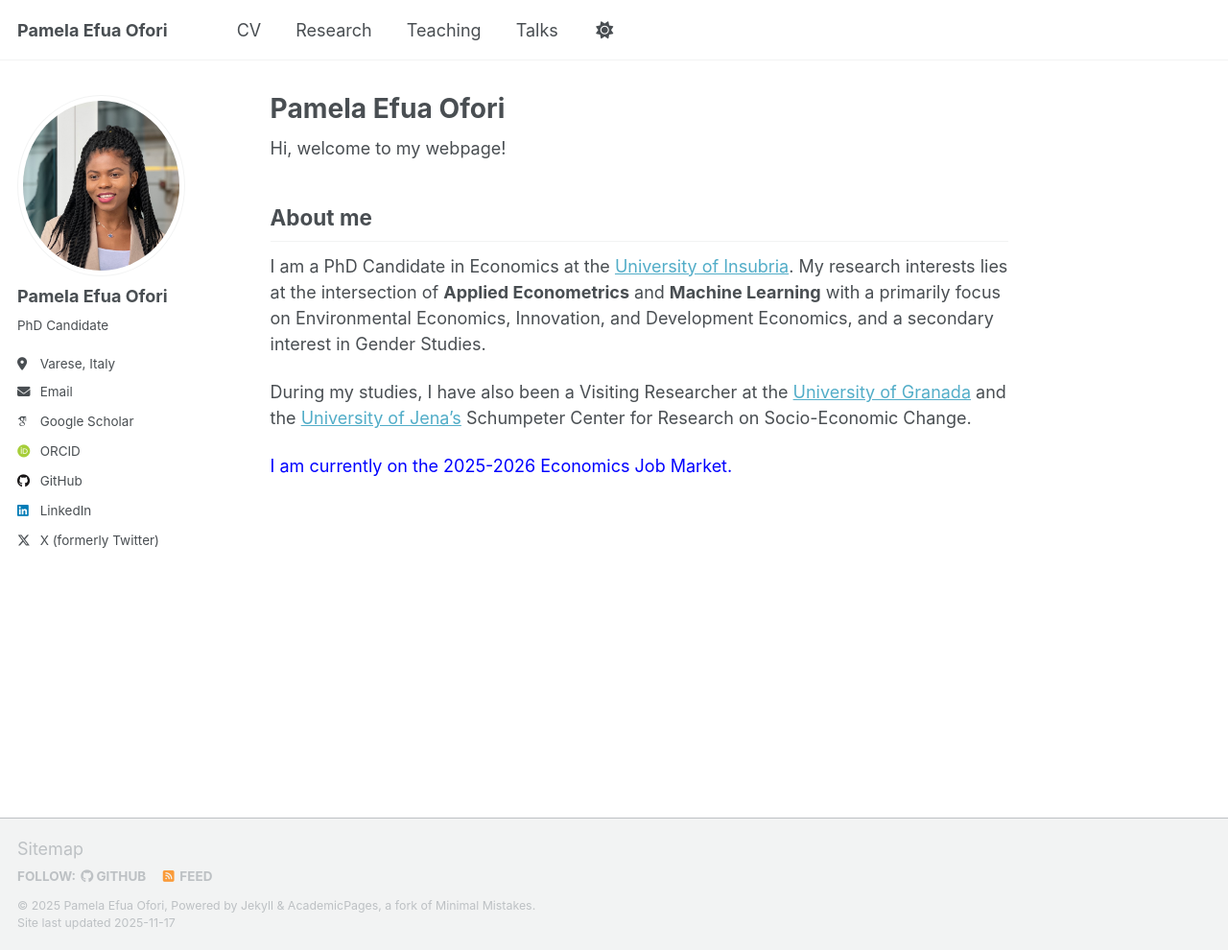
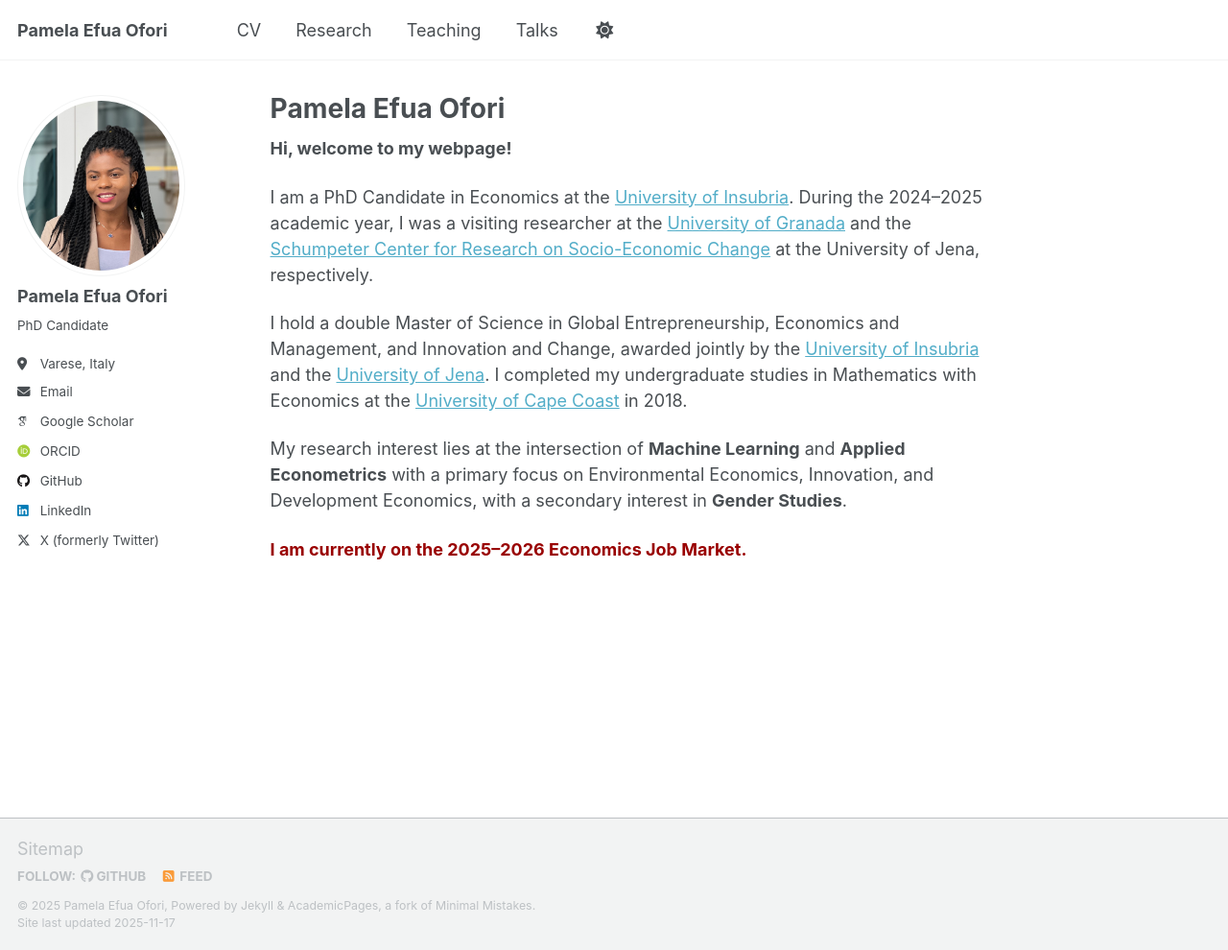
Before and after one commit to PEOFORI/peofori.github.io, a Jekyll site: the page built from _pages/about.md, in a window 1280 px wide and 990 px high. Shown: the whole window at 96% size. Built offline with Jekyll 4.4.1, drawn with Linux system fonts in a browser that asks for light colours; some web fonts are replaced; a script that is not in the unit is left out.

Commit message:
Revise about page content and formatting
Updated personal information and research interests.

```diff
--- a/_pages/about.md
+++ b/_pages/about.md
@@ -8,12 +8,15 @@ redirect_from:
   - /about.html
 ---
 
-Hi, welcome to my webpage!
 
-## About me
 
-I am a PhD Candidate in Economics at the [University of Insubria](https://www.phd.eco.uninsubria.it/methods-and-models-for-economic-decisions/phd-students/). My research interests lies at the intersection of **Applied Econometrics** and **Machine Learning** with a primarily focus on Environmental Economics, Innovation, and Development Economics, and a secondary interest in Gender Studies.
+**Hi, welcome to my webpage!**
 
-During my studies, I have also been a Visiting Researcher at the [University of Granada](https://www.ugr.es/en) and the [University of Jena's](https://www.jsec.uni-jena.de/en) Schumpeter Center for Research on Socio-Economic Change.
+I am a PhD Candidate in Economics at the [University of Insubria](https://www.uninsubria.eu/). During the 2024–2025 academic year, I was a visiting researcher at the [University of Granada](https://www.ugr.es/en) and the [Schumpeter Center for Research on Socio-Economic Change](https://www.jsec.uni-jena.de/en) at the University of Jena, respectively.
 
-<font color="blue">I am currently on the 2025-2026 Economics Job Market.</font>
+I hold a double Master of Science in Global Entrepreneurship, Economics and Management, and Innovation and Change, awarded jointly by the [University of Insubria](https://www.uninsubria.eu/) and the [University of Jena](https://www.uni-jena.de/en). I completed my undergraduate studies in Mathematics with Economics at the [University of Cape Coast](https://ucc.edu.gh/) in 2018.
+
+My research interest lies at the intersection of **Machine Learning** and **Applied Econometrics** with a primary focus on Environmental Economics, Innovation, and Development Economics, with a secondary interest in **Gender Studies**.
+
+
+<span style="color:#990000; font-weight:bold;">I am currently on the 2025–2026 Economics Job Market.</span>
```
